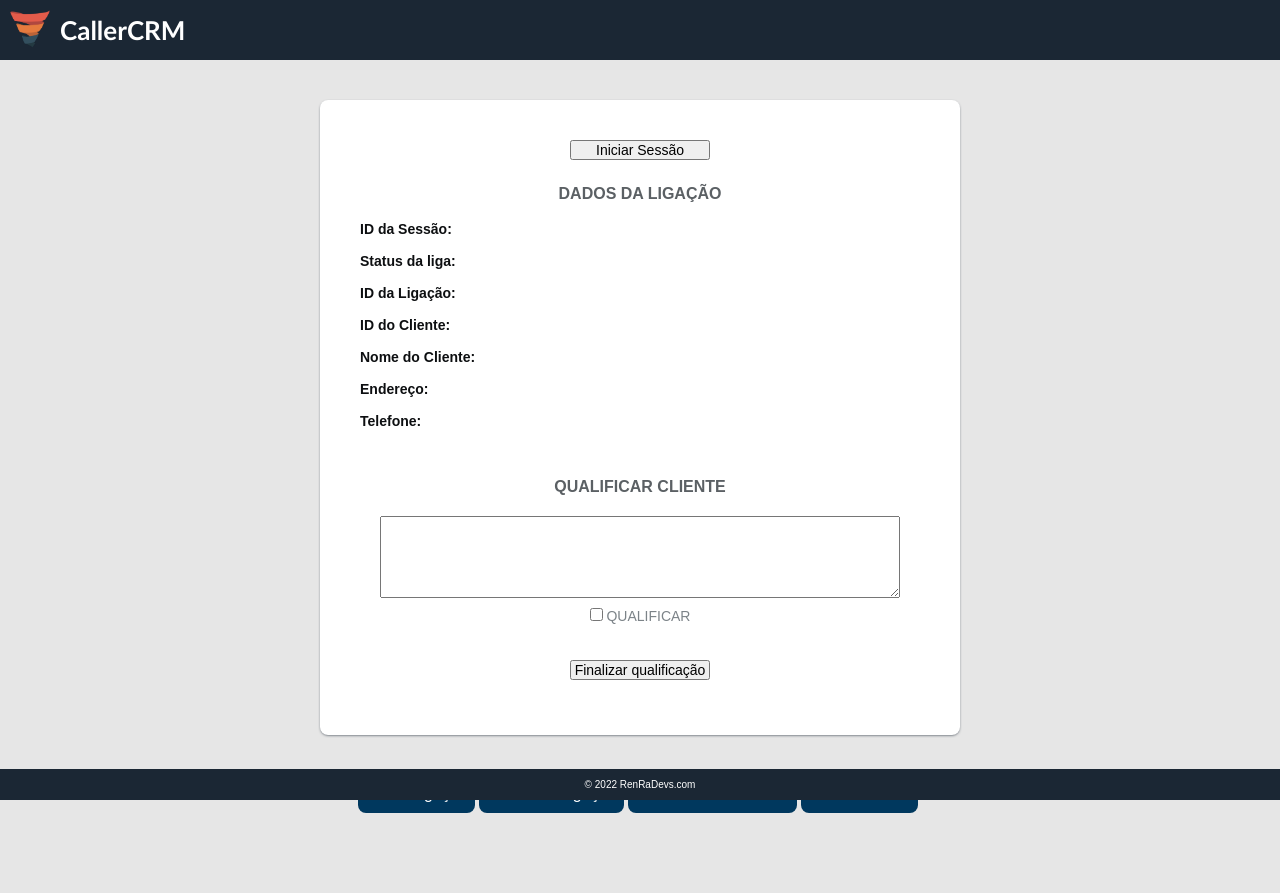
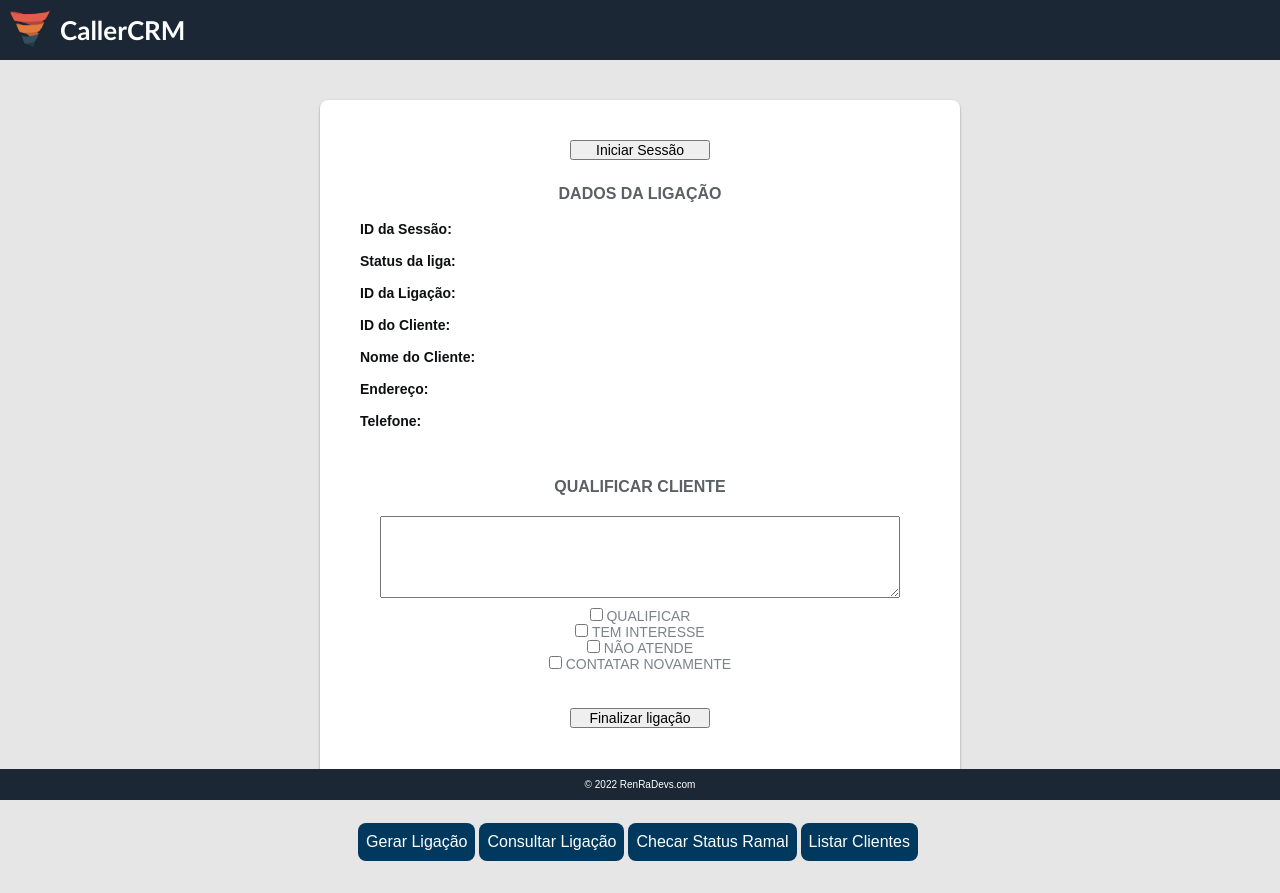
Before and after one commit to raulrocha2/client-review-flowise-reactjs, a React (Create React App) app: page / in a window 1280 px wide. Before the commit the page ends 845 px from the top, so only its background shows below. Built offline with nearby package versions, Linux system fonts and the light colour scheme.

Commit message:
feat: add limit time to try calls less than or equal 3

```diff
--- a/src/components/FormQualifica.js
+++ b/src/components/FormQualifica.js
@@ -7,6 +7,8 @@ import { NextAPI } from '../usecase/nextApi'
 function FormQualifica() {
   const [descricao, setDescricao] = useState('')
   const [qualificado, setQualificado] = useState(false)
+  const [contatar_novamente, setContatar_novamente] = useState(false)
+  const [intersse, setIntersse] = useState(false)
 
   const urlStartSessao = '/cgi-bin/nip-api2?Op=IniciarSessao&Usuario=nipapi&Senha=cdrapi3.1'
   const clientRepository = new ClientRepository()
@@ -17,7 +19,20 @@ function FormQualifica() {
   async function QualificarLigacao() {
     const statusLigacao = await nextAPI.consultarLigacao(idSessao, idLigacao)
     const clientId = client.id
-    clientRepository.update(clientId, statusLigacao, descricao)
+    let tentativas_contato = 0
+    if (contatar_novamente) {
+      tentativas_contato = client.tentativas_contato + 1
+    } else {
+      tentativas_contato = client.tentativas_contato
+    }
+    clientRepository.update(
+      clientId,
+      statusLigacao,
+      descricao,
+      qualificado,
+      tentativas_contato,
+      intersse
+      )
   }
 
   return (
@@ -34,15 +49,42 @@ function FormQualifica() {
       <label>
         <input
           type="checkbox"
-          id="input"
-          name="input"
+          id="input1"
+          name="input1"
           checked={qualificado}
           onChange={(e) => setQualificado(e.target.checked)}
           /> Qualificar
       </label>
+      <label>
+        <input
+          type="checkbox"
+          id="input2"
+          name="input2"
+          checked={intersse}
+          onChange={(e) => setIntersse(e.target.checked)}
+          /> Tem interesse
+      </label>
+      <label>
+        <input
+          type="checkbox"
+          id="input4"
+          name="input4"
+          checked={contatar_novamente}
+          onChange={(e) => setContatar_novamente(e.target.checked)}
+          /> Não Atende
+      </label>
+      <label>
+        <input
+          type="checkbox"
+          id="input5"
+          name="input5"
+          checked={contatar_novamente}
+          onChange={(e) => setContatar_novamente(e.target.checked)}
+          /> Contatar Novamente
+      </label>
         <br />
         <br />
-      <button onClick={QualificarLigacao}>Finalizar qualificação</button>
+      <button onClick={QualificarLigacao}>Finalizar ligação</button>
     </div>
   )
 }
--- a/src/components/Home.js
+++ b/src/components/Home.js
@@ -16,27 +16,30 @@ function Home() {
   const clientRepository = new ClientRepository()
   const nextAPI = new NextAPI(urlStartSessao)
 
-
-
   async function startSession() {
     const result = await nextAPI.startSession()
     setIdSessao(result)
   }
 
   async function gerarLigacao() {
-    const currentClient = await clientRepository.findFirst()
-    setClient(currentClient)
-    const result = await nextAPI.gerarLigacao(idSessao, currentClient.telefone)
-    setIdLigacao(result)
+    const firstClient = await clientRepository.findFirst()
+    if (!firstClient) {
+      const secondClient = await clientRepository.findSecond()
+      setClient(secondClient)
+      const result = await nextAPI.gerarLigacao(idSessao, secondClient.telefone)
+      setIdLigacao(result)
+    } else {
+      setClient(firstClient)
+      const result = await nextAPI.gerarLigacao(idSessao, firstClient.telefone)
+      setIdLigacao(result)
+    }
+
   }
-
 
   async function consultarLigacao() {
     const result = await nextAPI.consultarLigacao(idSessao, idLigacao)
     setStatusLigacao(result)
   }
-
-
 
   async function ChecarConnectedId() {
     await nextAPI.checarConnectedId(idSessao)
--- a/src/components/ListaClientes.js
+++ b/src/components/ListaClientes.js
@@ -25,6 +25,8 @@ function ListarClientes() {
               <th></th>
               <th>NOME</th>
               <th>QUALIFICADO</th>
+              <th>LIGAR NOVAMENTE</th>
+              <th>TEM INTERESSE</th>
               <th>DESCRIÇÂO</th>
             </tr>
         </thead>
@@ -35,6 +37,8 @@ function ListarClientes() {
             <td></td>
             <td>{client.nome}</td>
             <td>{client.qualificado ? 'Sim' : 'Não'}</td>
+            <td>{client.contatar_novamente ? 'Sim' : 'Não'}</td>
+            <td>{client.intersse ? 'Sim' : 'Não'}</td>
             <td>{client.descricao}</td>
           </tr>
         ))}
--- a/src/database/db.json
+++ b/src/database/db.json
@@ -3,20 +3,24 @@
     {
       "id": 1,
       "telefone": 949196553,
-      "nome": "Raul Dillan",
+      "nome": "Cliente 1",
       "endereco": "Av 1, N: 38",
-      "qualificado": true,
-      "status": "PR",
-      "descricao": "Cliente Qualificado"
+      "qualificado": false,
+      "status": "TR",
+      "descricao": "NÃO ATENDE",
+      "tentativas_contato": 0,
+      "intersse": false
     },
     {
       "id": 2,
       "telefone": 993696455,
-      "nome": "Nadia",
+      "nome": "Cliente 2",
       "endereco": "Av 2, N: 39",
       "qualificado": true,
-      "status": "PR",
-      "descricao": "Cliente Qualificado"
+      "status": "ED",
+      "descricao": "TEM INTERESSE",
+      "tentativas_contato": 0,
+      "intersse": true
     },
     {
       "id": 3,
@@ -24,35 +28,109 @@
       "nome": "Cliente 3",
       "endereco": "Av 3, N: 39",
       "qualificado": true,
-      "status": "PR",
-      "descricao": "Cliente Qualificado"
+      "status": "ED",
+      "descricao": "TEM INTERESSE",
+      "tentativas_contato": 0,
+      "intersse": true
     },
     {
       "id": 4,
       "telefone": 35007518,
       "nome": "Cliente 4",
       "endereco": "Av 4, N: 39",
-      "qualificado": false,
+      "qualificado": true,
       "status": "ED",
-      "descricao": "Ligar depois"
+      "descricao": "Confirmado",
+      "tentativas_contato": 0,
+      "intersse": true
     },
     {
       "id": 5,
       "telefone": 965607634,
       "nome": "Cliente 5",
       "endereco": "Av 3, N: 39",
-      "qualificado": false,
+      "qualificado": true,
       "status": "ED",
-      "descricao": "CLIENTE QUALIFICADO"
+      "descricao": "Confirmado",
+      "tentativas_contato": 0,
+      "intersse": true
     },
     {
       "id": 6,
       "telefone": 35007518,
       "nome": "Cliente 6",
       "endereco": "Av 4, N: 39",
+      "qualificado": true,
+      "status": "ED",
+      "descricao": "Confirmado",
+      "tentativas_contato": 0,
+      "intersse": true
+    },
+    {
+      "id": 7,
+      "telefone": 949196553,
+      "nome": "Cliente 7",
+      "endereco": "Av 1, N: 38",
+      "qualificado": true,
+      "status": "ED",
+      "descricao": "Confirmado",
+      "tentativas_contato": 0,
+      "intersse": true
+    },
+    {
+      "id": 8,
+      "telefone": 993696455,
+      "nome": "Cliente 8",
+      "endereco": "Av 2, N: 39",
       "qualificado": false,
-      "status": "PR",
-      "descricao": "CLIENTE QUALIFICADO"
+      "status": "ED",
+      "descricao": "NÃO ATENDE",
+      "tentativas_contato": 0,
+      "intersse": false
+    },
+    {
+      "id": 9,
+      "telefone": 965607634,
+      "nome": "Cliente 9",
+      "endereco": "Av 3, N: 39",
+      "qualificado": true,
+      "status": "ED",
+      "descricao": "Confirmado",
+      "tentativas_contato": 0,
+      "intersse": true
+    },
+    {
+      "id": 10,
+      "telefone": 35007518,
+      "nome": "Cliente 10",
+      "endereco": "Av 4, N: 39",
+      "qualificado": true,
+      "status": "ED",
+      "descricao": "Confirmado",
+      "tentativas_contato": 0,
+      "intersse": true
+    },
+    {
+      "id": 11,
+      "telefone": 965607634,
+      "nome": "Cliente 11",
+      "endereco": "Av 3, N: 39",
+      "qualificado": true,
+      "status": "ED",
+      "descricao": "Confirmado",
+      "tentativas_contato": 0,
+      "intersse": true
+    },
+    {
+      "id": 12,
+      "telefone": 35007518,
+      "nome": "Cliente 12",
+      "endereco": "Av 4, N: 39",
+      "qualificado": true,
+      "status": "ED",
+      "descricao": "Confirmado",
+      "tentativas_contato": 0,
+      "intersse": true
     }
   ]
 }
--- a/src/repository/clientRepository.js
+++ b/src/repository/clientRepository.js
@@ -5,16 +5,26 @@ export class ClientRepository {
 
   async findFirst() {
     const { data } = await axios.get('http://localhost:5000/clients')
-    const client = data.find(client => client.qualificado === false)
+    const client = data.find(client => client.qualificado === false && client.tentativas_contato === 0)
     return client
   }
 
-  async update(clientId, statusLigacao, descricao, qualificado) {
+  async findSecond() {
+    const { data } = await axios.get('http://localhost:5000/clients')
+    const client = data.find(client => (
+      client.qualificado === false && client.tentativas_contato <= 3)
+      )
+    return client
+  }
+
+  async update(clientId, statusLigacao, descricao, qualificado, tentativas_contato, intersse) {
     return await axios.patch(`http://localhost:5000/clients/${clientId}`,
     {
       "status": statusLigacao,
+      descricao,
       qualificado,
-      descricao
+      tentativas_contato,
+      intersse
     }
     )
   }
--- a/src/usecase/nextApi.js
+++ b/src/usecase/nextApi.js
@@ -15,7 +15,6 @@ export class NextAPI {
 
   async gerarLigacao(idSessao, telefone) {
     const { data } = await axios.get(`/cgi-bin/nip-api2?Op=Discar&IdSessao=${idSessao}&Origem=7172&Destino=${telefone}`)
-    console.log(data)
     const responseJson = new XMLParser().parseFromString(data)
     return responseJson.children[1].value
   }
```
